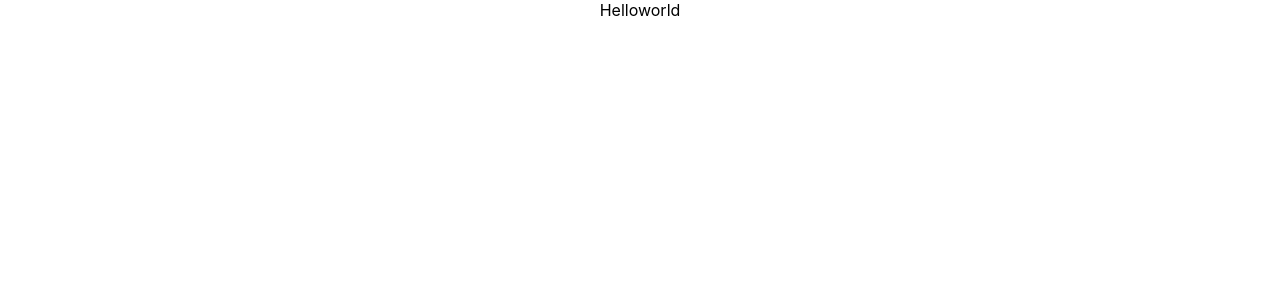
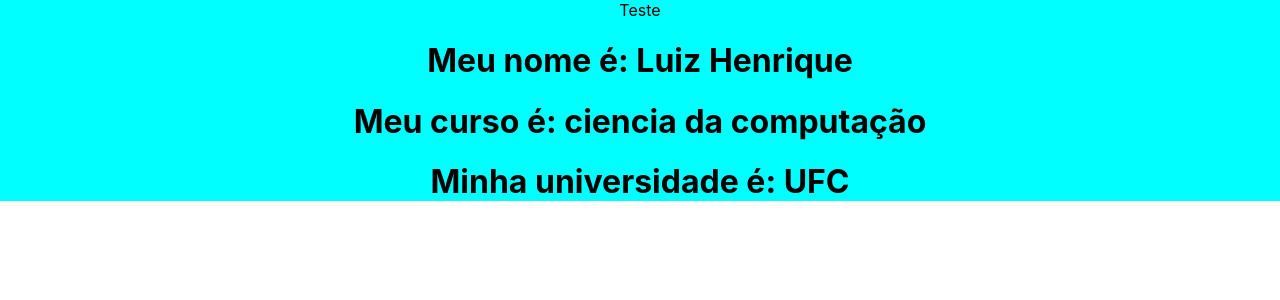
Before and after one commit to Luizrev/Dev-WEB, a React (Create React App) app: page / in a window 1280 px wide. Shown: the top 300 px of the page. Built offline with nearby package versions, Linux system fonts and the light colour scheme.

Commit message:
iniciando

```diff
--- a/src/App.css
+++ b/src/App.css
@@ -1,5 +1,6 @@
 .App {
   text-align: center;
+  background-color: aqua;
 }
 
 .App-logo {
--- a/src/App.js
+++ b/src/App.js
@@ -1,10 +1,16 @@
 // import logo from './logo.svg';
 import './App.css';
+// import './Components/Atividade00'
+import Mostrarprops from './Components/Atividade00';
 
 function App() {
   return (
     <div className="App">
-      Helloworld
+      Teste
+      <Mostrarprops
+        nome = "Luiz Henrique"
+        curso = "ciencia da computação"
+        universidade = "UFC"/>
     </div>
   );
 }
--- /dev/null
+++ b/src/Components/Atividade00.jsx
@@ -0,0 +1,47 @@
+//import React from "react"
+//v0
+const Mostrarprops = (props) => {
+    return (
+        <div>
+            <h1>Meu nome é: {props.nome}</h1>
+            <h1>Meu curso é: {props.curso}</h1>
+            <h1>Minha universidade é: {props.universidade}</h1>
+        </div>
+    )
+}
+//v1
+// const Mostrarprops = (props) => {
+//     let nome = props.nome
+//     let curso = props.curso
+//     let universidade = props.universidade
+//     return (
+//         <div>
+//             <h1>Meu nome é: {nome}</h1>
+//             <h1>Meu curso é: {curso}</h1>
+//             <h1>Minha universidade é: {universidade}</h1>
+//         </div>
+//     )
+// }
+//v2
+// const Mostrarprops = (props) => {
+//     let {nome,curso,universidade} = props
+//     return (
+//         <div>
+//             <h1>Meu nome é: {nome}</h1>
+//             <h1>Meu curso é: {curso}</h1>
+//             <h1>Minha universidade é: {universidade}</h1>
+//         </div>
+//     )
+// }
+//v3
+// const Mostrarprops = ({nome,curso,universidade}) => {
+//     return (
+//         <div>
+//             <h1>Meu nome é: {nome}</h1>
+//             <h1>Meu curso é: {curso}</h1>
+//             <h1>Minha universidade é: {universidade}</h1>
+//         </div>
+//     )
+// }
+
+export default Mostrarprops
```
